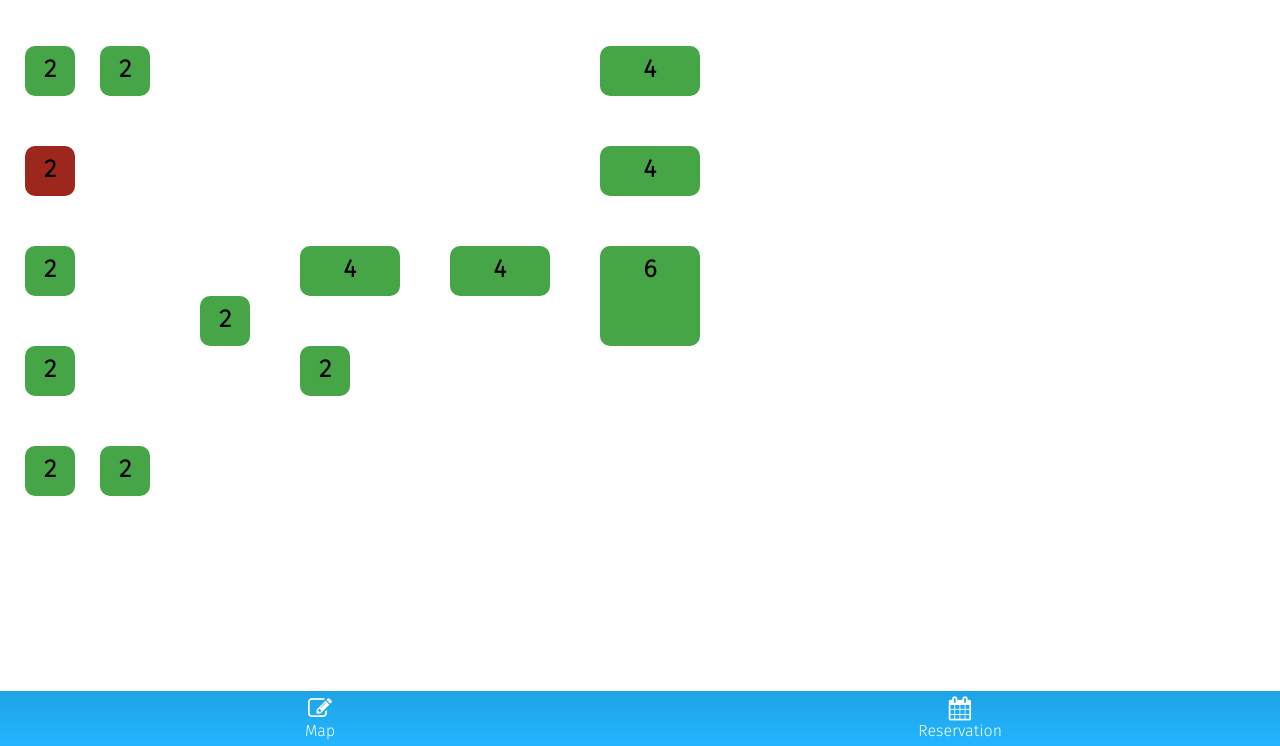
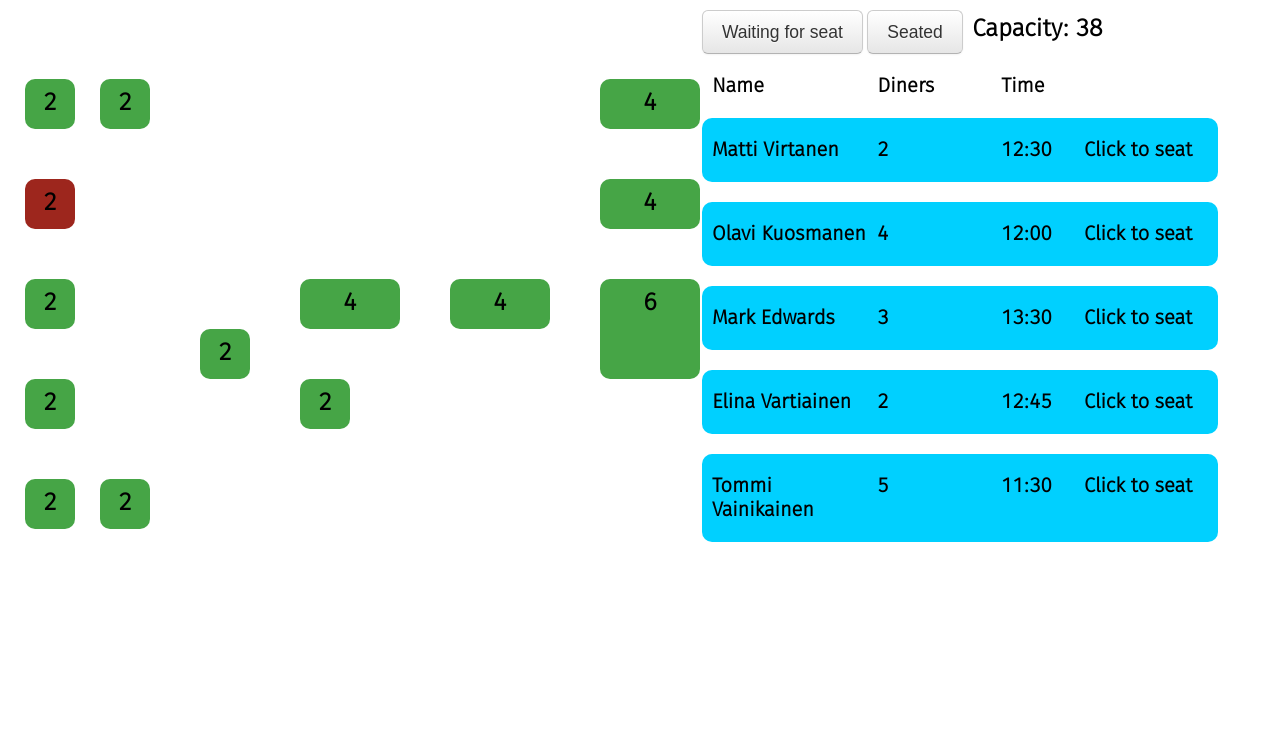
Before and after one commit to thebloom/table42restaurant, a PHP site: page / in a window 1280 px wide. Shown: the part 54-800 px from the top of the page. Run offline with PHP 8.4, Linux system fonts and the light colour scheme.

Commit message:
changed structure to a onepage app

```diff
--- a/assets/css/style.css
+++ b/assets/css/style.css
@@ -18,6 +18,18 @@
 h1 {
   margin: 0;
   padding: 8px;
+}
+h2 {
+  margin: 0;
+  padding: 5px;
+  display: inline;
+}
+.sidebar {
+  float: right !important;
+}
+.tablecontainer {
+  position: relative;
+  width: 100%;
 }
 .table {
   transition: all cubic-bezier(0.25, 0.46, 0.45, 0.94) 0.5s;
@@ -51,9 +63,9 @@
 }
 .reservation {
   background: #00d0ff;
-  font-size: 24px;
+  font-size: 20px;
   font-weight: bold;
-  padding: 30px 15px;
+  padding: 20px 10px;
   -webkit-border-radius: 10px;
   -moz-border-radius: 10px;
   border-radius: 10px;
@@ -73,9 +85,9 @@
   background: #00a6cc;
 }
 .sort {
-  font-size: 24px;
+  font-size: 20px;
   font-weight: bold;
-  padding: 0px 15px;
+  padding: 0px 10px;
 }
 .sort :hover {
   cursor: pointer;
--- a/assets/js/controllers.js
+++ b/assets/js/controllers.js
@@ -10,15 +10,19 @@
     table.open = !table.open;
     cap.changeCapacity(table);
   };
-
-  // $scope.capacity = function() {
-  //   $scope.cap = 0;
-  //   $.each($scope.tables, function(i, item) {
-  //     if(item.open) {
-  //       $scope.cap += item.capacity;
-  //     }
-  //   });
-  // }
+  $scope.up = "icon-chevron-up";
+  $scope.down = "icon-chevron-down";
+  $http.get('reservations.json').
+  success(function(data) {
+    console.log(data);
+    $scope.reservations = data.reservations;
+  });
+  $scope.seat = function(reservation) {
+    reservation.seated = !reservation.seated;
+    $scope.incoming.push(reservation);
+  }
+  $scope.active = 'open';
+  $scope.incoming = [];
 }
 
 function ReservationCtrl($scope, $http, cap) {
--- a/assets/less/shared.less
+++ b/assets/less/shared.less
@@ -18,7 +18,19 @@
 	padding: 8px;
 }
 
+h2 {
+	margin: 0;
+	padding: 5px;
+	display: inline;
+}
+
+.sidebar {
+	float: right !important;
+}
+
 .tablecontainer {
+	position: relative;
+	width: 100%;
 }
 
 .table {
@@ -50,9 +62,9 @@
 
 .reservation {
 	background: @turqoise;
-	font-size: 24px;
+	font-size: 20px;
 	font-weight: bold;
-	padding: 30px 15px;
+	padding: 20px 10px;
 	.rounded(10px);
 	&.true {
 		background: @green;
@@ -68,9 +80,9 @@
 }
 
 .sort {
-	font-size: 24px;
+	font-size: 20px;
 	font-weight: bold;
-	padding: 0px 15px;
+	padding: 0px 10px;
 	:hover {
 		cursor: pointer;
 	}
--- a/index.html
+++ b/index.html
@@ -11,10 +11,10 @@
 
     <!-- Write your application here -->
     <div ng-view></div>
-    <nav class="tablist">
+    <!-- <nav class="tablist">
         <a class="tab" href="#/map"><i class="icon-edit"></i><br />Map</a>
         <a class="tab" href="#/reservation"><i class="icon-calendar"></i><br />Reservation</a>
-    </nav>
+    </nav> -->
     <script type="text/javascript" src="assets/js/lib/jquery-1.9.1.min.js"></script>
     <script type="text/javascript" src="assets/js/lib/angular.js"></script>
     <script type="text/javascript" src="assets/js/modules.js"></script>
--- a/views/map.html
+++ b/views/map.html
@@ -3,56 +3,15 @@
 </header>
 <section id="content">
   <div class="container">
-    <div class="tablecontainer">
-      <div ng-repeat="table in tables">
-      <div class="table {{table.open}}" style="width: {{table.size[0]}}px; height: {{table.size[1]}}px; top: {{table.location[0]}}px; left:{{table.location[1]}}px;" ng-click="toggle(table)">
-        {{table.capacity}}
+      <div class="span6 tablecontainer">
+        <div ng-repeat="table in tables">
+          <div class="table {{table.open}}" style="width: {{table.size[0]}}px; height: {{table.size[1]}}px; top: {{table.location[0] - 21}}px; left:{{table.location[1]}}px;" ng-click="toggle(table)">
+          {{table.capacity}}
+          </div>
+        </div>
       </div>
-    </div>
-    </div>
-
-    <!-- six single tables -->
-    <!-- <div class="row">
-      <div class="span1 table open" ng-click="toggle($event)" id="test">
-        2
+      <div class="span6 sidebar">
+        <ng-include src="'views/reservation.html'"></ng-include>
       </div>
-      <div class="span1 offset1 table">
-        2
-      </div>
-      <div class="span1 offset1 table">
-        2
-      </div>
-      <div class="span1 offset1 table">
-        2
-      </div>
-      <div class="span1 offset1 table open">
-        2
-      </div>
-      <div class="span1 offset1 table">
-        2
-      </div>
-    </div>
-    <div class="row">
-      <div class="span1 offset1 table">
-        2
-      </div>
-      <div class="span1 offset2 table open">
-        2
-      </div>
-      <div class="span1 offset3 table">
-        2
-      </div>
-    </div>
-    <div class="row">
-      <div class="span1 offset1 table open">
-        2
-      </div>
-      <div class="span1 offset1 table open">
-        2
-      </div>
-      <div class="span1 offset3 table">
-        2
-      </div>
-    </div> -->
   </div>
 </section>
--- a/views/reservation.html
+++ b/views/reservation.html
@@ -1,29 +1,26 @@
-<header>
-  <h1>Reservations</h1>
-</header>
-<section id="content">
-  <div class="container">
+
 <div class="row">
-      <div class="span4 offset4">
-        <button class="btn btn-large" ng-click="active = 'open';">Open Reservations</button>
-        <button class="btn btn-large" ng-click="active = 'incoming';">Incoming Reservations</button>
+  <div class="span10 offset1">
+    <button class="btn btn-large" ng-click="active = 'open';">Waiting for seat</button>
+    <button class="btn btn-large" ng-click="active = 'incoming';">Seated</button>
+    <h2>Capacity: {{cap.capacity()}}</h2>
   </div>
 </div>
 <div id="open" ng-show="active == 'open'">
   <div class="row">
     <div class="span10 offset1 sort">
-          <div class="span6" ng-click="predicate = 'name'; reverse=!reverse; namereverse=!reverse">Name <i ng-show="predicate == 'name'" class="{{!reverse && up || down}}"></i></div>
-          <div class="span2" ng-click="predicate = 'diners'; reverse=!reverse; dinersreverse=!reverse">Diners <i ng-show="predicate == 'diners'" class="{{!reverse && up || down}}"></i></div>
+      <div class="span4" ng-click="predicate = 'name'; reverse=!reverse; namereverse=!reverse">Name <i ng-show="predicate == 'name'" class="{{!reverse && up || down}}"></i></div>
+      <div class="span3" ng-click="predicate = 'diners'; reverse=!reverse; dinersreverse=!reverse">Diners <i ng-show="predicate == 'diners'" class="{{!reverse && up || down}}"></i></div>
       <div class="span2" ng-click="predicate = 'time'; reverse=!reverse; timereverse=!reverse">Time <i ng-show="predicate == 'time'" class="{{!reverse && up || down}}"></i></div>
     </div>
 
   </div>
   <div class="row" ng-repeat="reservation in reservations | orderBy:predicate:reverse" ng-hide="reservation.seated" ng-animate="'fade'">
     <div class="span10 offset1 reservation" ng-click="seat(reservation)" >
-          <div class="span6 name">{{reservation.name}}</div>
-          <div class="span2 number">{{reservation.diners}}</div>
+      <div class="span4 name">{{reservation.name}}</div>
+      <div class="span3 number">{{reservation.diners}}</div>
       <div class="span2 time">{{reservation.time}}</div>
-          <div class="span2">Click to seat</div>
+      <div class="span3">Click to seat</div>
     </div>
   </div>
 </div>
@@ -44,5 +41,3 @@
     </div>
   </div>
 </div>
-  </div>
-</section>
```
Also changed, not shown: assets/js/modules.js (+0 -14 lines). Lines whose indentation alone changed are shown as unchanged.
